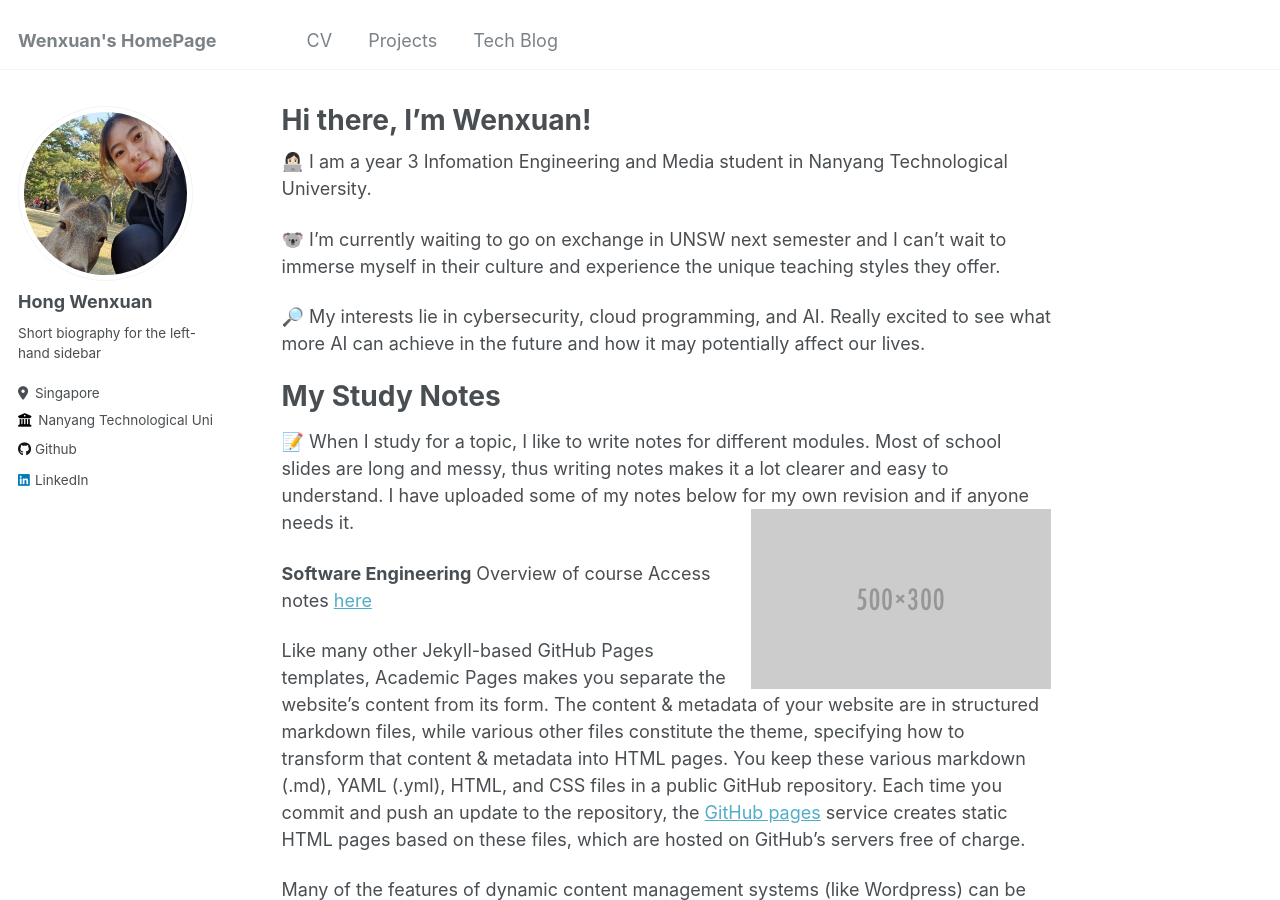
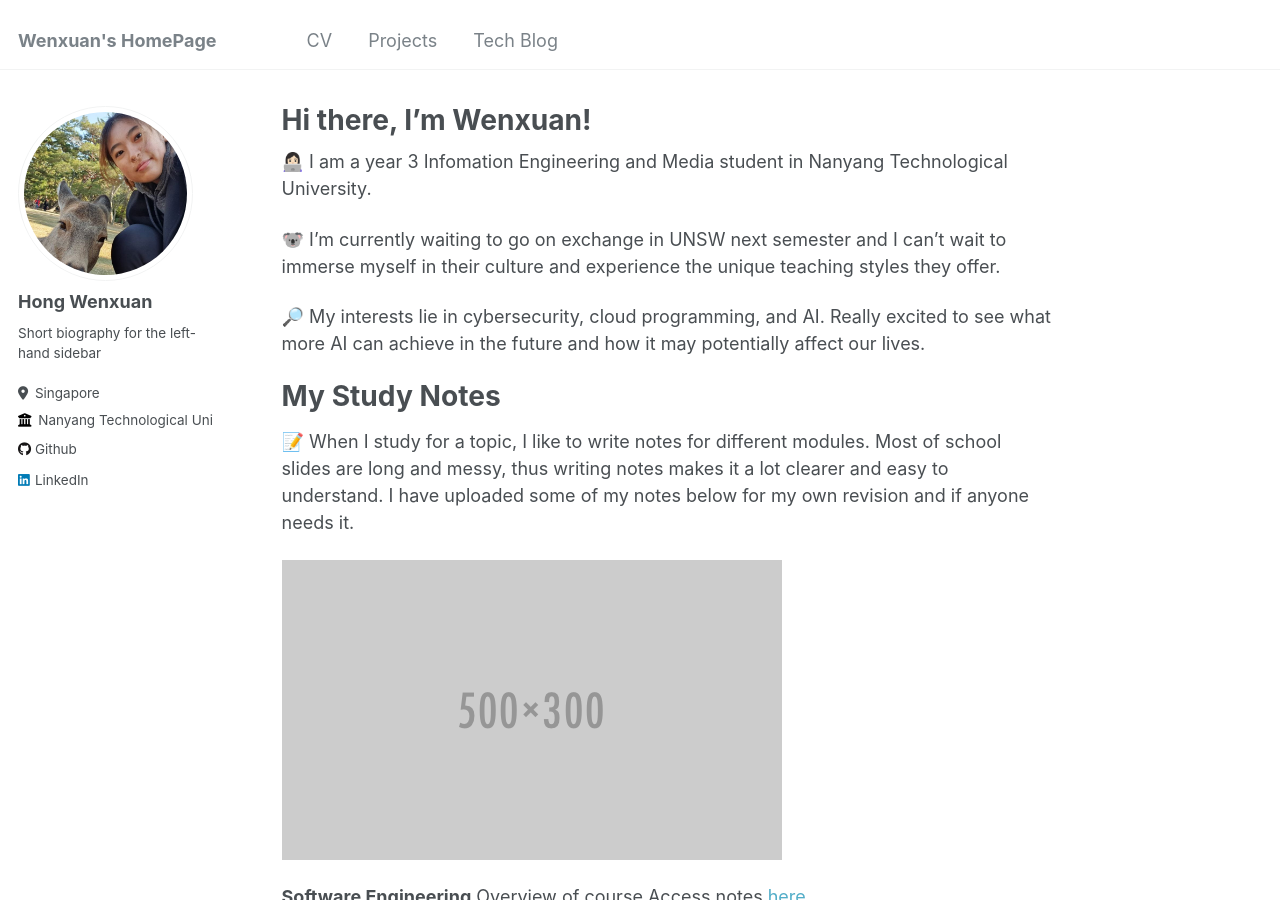
Before and after one commit to h-wenxuan/aboutme, a Jekyll site: the page built from _pages/about.md, in a window 1280 px wide and 900 px high. Built offline with Jekyll 4.4.1, drawn with Linux system fonts in a browser that asks for light colours.

Commit message:
Update about.md

```diff
--- a/_pages/about.md
+++ b/_pages/about.md
@@ -16,7 +16,11 @@ redirect_from:
 My Study Notes
 ======
 📝 When I study for a topic, I like to write notes for different modules. Most of school slides are long and messy, thus writing notes makes it a lot clearer and easy to understand. I have uploaded some of my notes below for my own revision and if anyone needs it.
-![image](/images/500x300.png){: .align-right width="300px"}
+
+
+
+![image](/images/500x300.png)
+
 
 **Software Engineering**
 Overview of course
```
